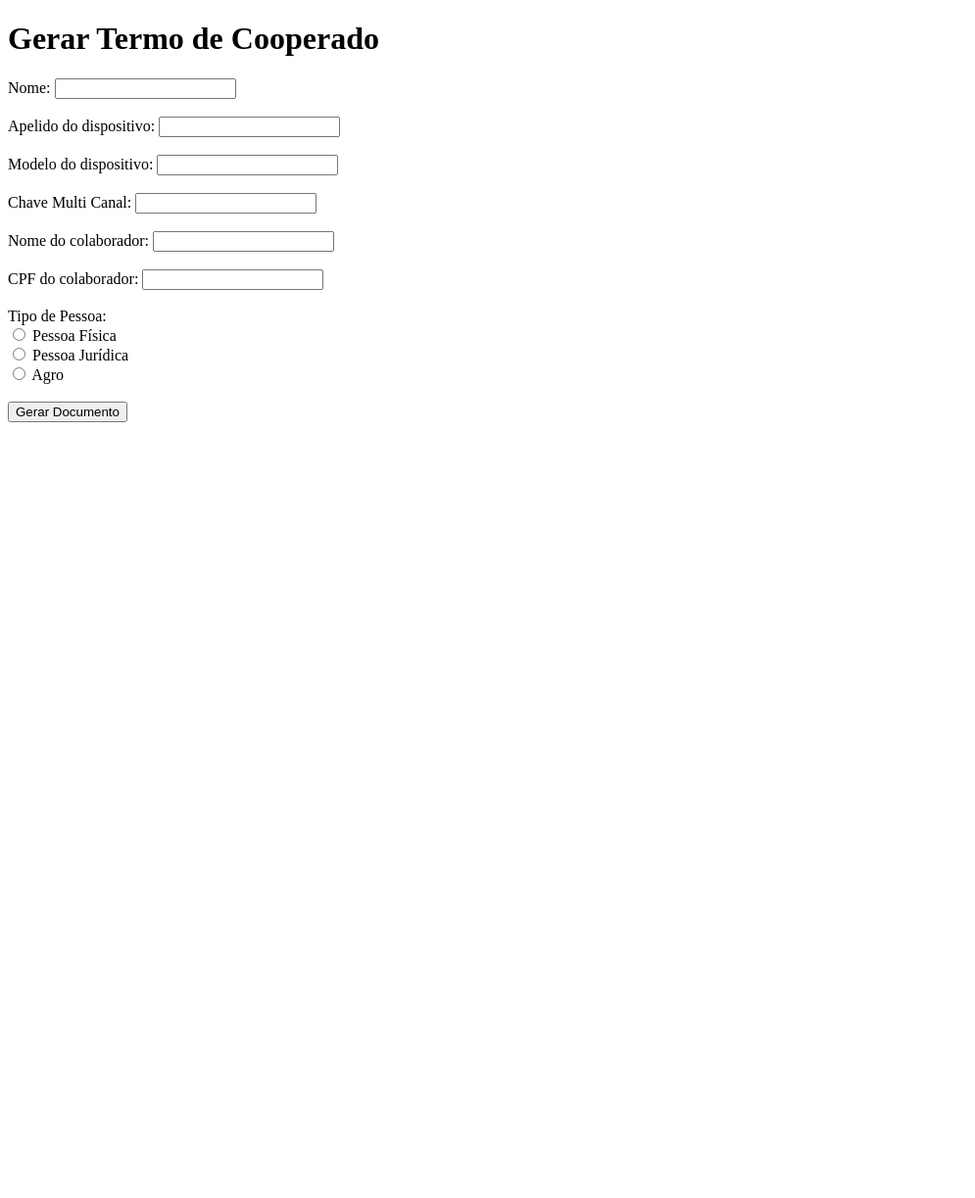
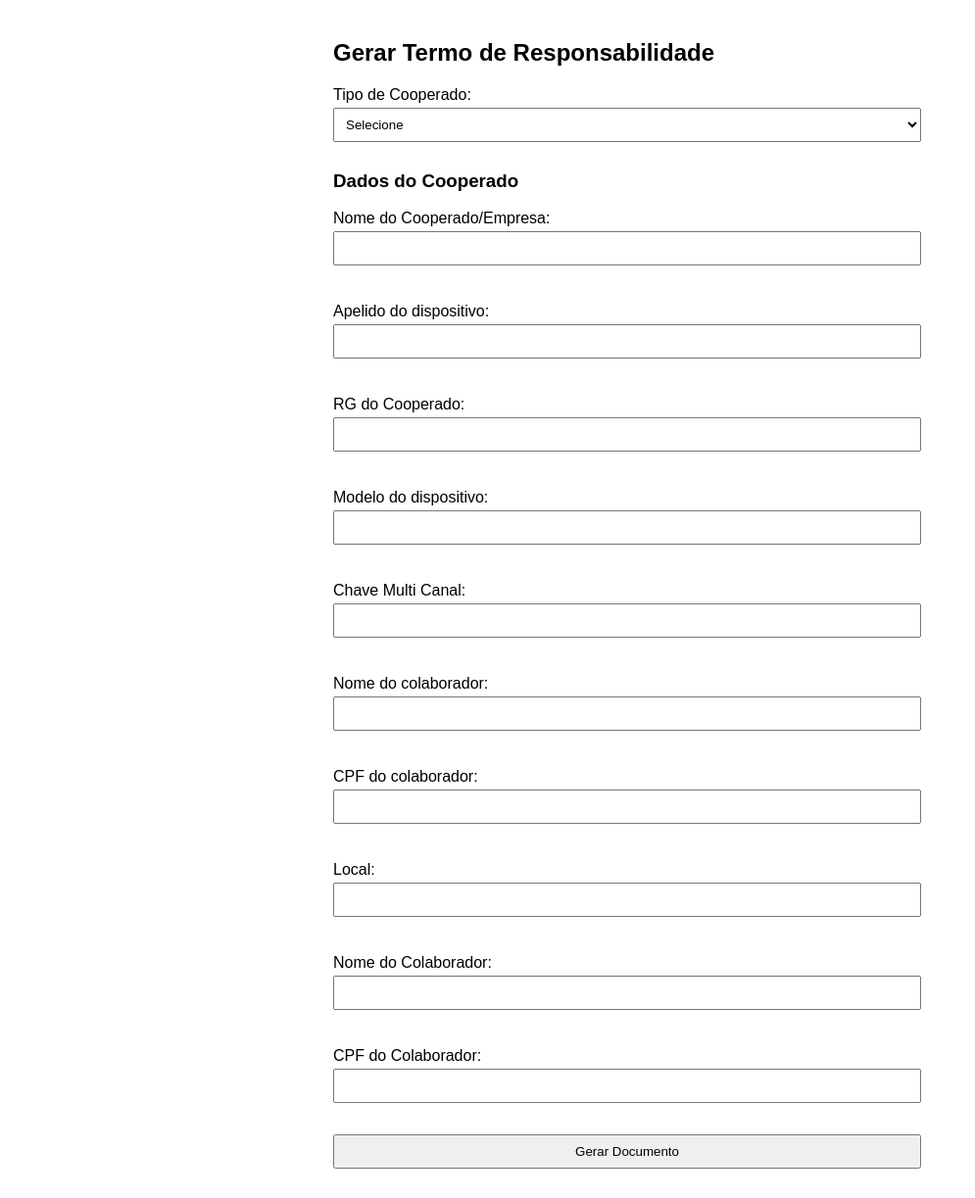
Before and after one commit to lucasrezendx/termo-cooperados, a Flask app: page / in a window 1280 px wide. Shown: the whole page at 98% size, without its empty margins (0-995 px from the left). Before the commit the page ends 431 px from the top, so only its background shows below. Run offline with Flask 3, Linux system fonts and the light colour scheme.

Commit message:
Update index.html

```diff
--- a/templates/index.html
+++ b/templates/index.html
@@ -2,17 +2,53 @@
 <html lang="pt-BR">
 <head>
     <meta charset="UTF-8">
+    <title>Gerar Termo de Cooperado</title>
+    <style>
+        body {
+            font-family: Arial, sans-serif;
+            padding: 20px;
+            max-width: 600px;
+            margin: auto;
+        }
+        label {
+            display: block;
+            margin-top: 10px;
+        }
+        input, select, button {
+            width: 100%;
+            padding: 8px;
+            margin-top: 4px;
+            margin-bottom: 10px;
+            box-sizing: border-box;
+        }
+        #chave_multicanal_field {
+            display: none;
+        }
+    </style>
     <meta name="viewport" content="width=device-width, initial-scale=1.0">
-    <title>Gerar Termo de Cooperado</title>
 </head>
 <body>
-    <h1>Gerar Termo de Cooperado</h1>
+    <h2>Gerar Termo de Responsabilidade</h2>
     <form action="/gerar" method="POST">
-        <label for="nome">Nome:</label>
-        <input type="text" id="nome" name="nome" required><br><br>
+        <label for="tipo">Tipo de Cooperado:</label>
+        <select name="tipo" id="tipo" required onchange="toggleChaveMulticanal()">
+            <option value="">Selecione</option>
+            <option value="PF">Pessoa Física</option>
+            <option value="AGRO">AGRO</option>
+            <option value="PJ">Pessoa Jurídica</option>
+        </select>
+
+        <h3>Dados do Cooperado</h3>
+
+        <label for="nome">Nome do Cooperado/Empresa:</label>
+        <input type="text" name="nome" id="nome" required><br><br>
 
         <label for="apelido">Apelido do dispositivo:</label>
         <input type="text" id="apelido" name="apelido" required><br><br>
+
+        <div id="campos_adicionais">
+            <label for="RG">RG do Cooperado:</label>
+            <input type="text" name="RG" id="RG"><br><br>
 
             <label for="modelo">Modelo do dispositivo:</label>
             <input type="text" id="modelo" name="modelo" required><br><br>
@@ -23,18 +59,38 @@
             <label for="colaborador">Nome do colaborador:</label>
             <input type="text" id="colaborador" name="colaborador" required><br><br>
 
+            <div id="chave_multicanal_field">
+                <label for="chave_multicanal">Chave Multicanal ou Secundária:</label>
+                <input type="text" name="chave_multicanal" id="chave_multicanal">
+            </div>
+
             <label for="cpf">CPF do colaborador:</label>
             <input type="text" id="cpf" name="cpf" required><br><br>
 
-        <label for="tipo_pessoa">Tipo de Pessoa:</label><br>
-        <input type="radio" id="pf" name="tipo_pessoa" value="PF" required>
-        <label for="pf">Pessoa Física</label><br>
-        <input type="radio" id="pj" name="tipo_pessoa" value="PJ">
-        <label for="pj">Pessoa Jurídica</label><br>
-        <input type="radio" id="agro" name="tipo_pessoa" value="AGRO">
-        <label for="agro">Agro</label><br><br>
+            <label for="local">Local:</label>
+            <input type="text" name="local" id="local"><br><br>
+
+            <label for="nome_colaborador">Nome do Colaborador:</label>
+            <input type="text" name="nome_colaborador" id="nome_colaborador"><br><br>
+
+            <label for="cpf_colaborador">CPF do Colaborador:</label>
+            <input type="text" name="cpf_colaborador" id="cpf_colaborador"><br><br>
+        </div>
 
         <button type="submit">Gerar Documento</button>
     </form>
+
+    <script>
+        function toggleChaveMulticanal() {
+            const tipo = document.getElementById("tipo").value;
+            const chaveField = document.getElementById("chave_multicanal_field");
+            if (tipo === "PJ") {
+                chaveField.style.display = "block";
+            } else {
+                chaveField.style.display = "none";
+                document.getElementById("chave_multicanal").value = "";
+            }
+        }
+    </script>
 </body>
 </html>
```
Lines whose indentation alone changed are shown as unchanged.
